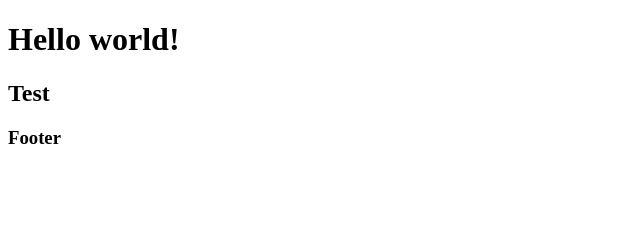
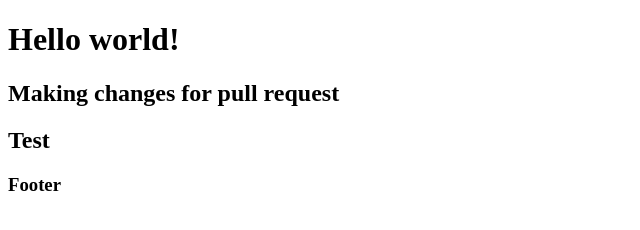
Before and after one commit to VladT10/my-project-ma, a plain HTML site: page index.html in a window 1280 px wide. Shown: the whole page, without its empty margins (0-640 px from the left). Drawn offline with Linux system fonts and the light colour scheme.

Commit message:
Adding h2 to create a pr for review

```diff
--- a/index.html
+++ b/index.html
@@ -8,6 +8,7 @@
 <body>
   <header>
     <h1>Hello world!</h1>
+    <h2>Making changes for pull request</h2>
   </header>
   <main>
     <h2>Test</h2>
```
